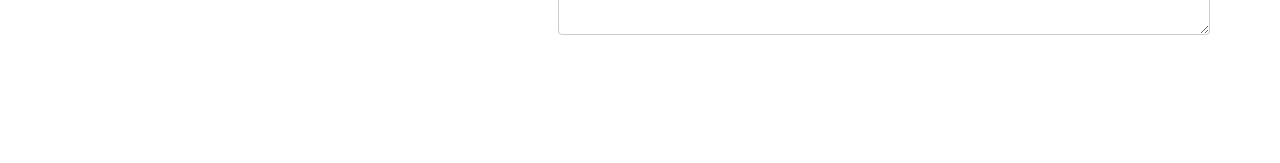
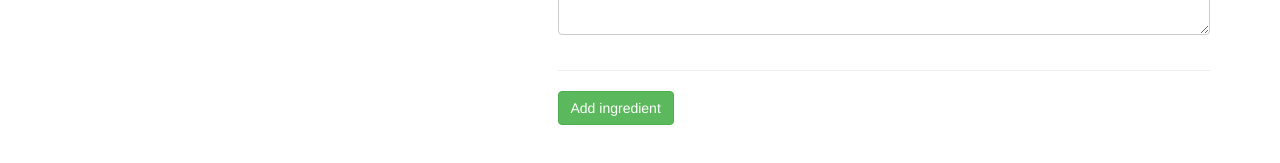
Before and after one commit to gbeto21/RecipeBook, an Angular app: page /recipes/new in a window 1280 px wide. Shown: the part 379-542 px from the top of the page. Built offline with nearby package versions, Linux system fonts and the light colour scheme.

Commit message:
The elements to ad a new ingredient was implemented.

```diff
--- a/src/app/recipes/recipe-edit/recipe-edit.component.html
+++ b/src/app/recipes/recipe-edit/recipe-edit.component.html
@@ -54,7 +54,8 @@
                     <div
                         class="row"
                         *ngFor="let ingredientCtl of recipeForm.get('ingredients').controls; let i = index"
-                        [formGroupName]="i">
+                        [formGroupName]="i"
+                        style="margin-top: 10px">
                         <div class="col-xs-8">
                             <input
                             type="text"
@@ -71,6 +72,16 @@
                             <button class="btn btn-danger">X</button>
                         </div>
                     </div>
+                    <hr>
+                    <div class="row">
+                        <div class="col-xs-12">
+                            <button
+                                type="button"
+                                class="btn btn-success"
+                                (click)="onAddIngredient()"
+                                >Add ingredient</button>
+                        </div>
+                    </div>
                 </div>
             </div>
         </form>
--- a/src/app/recipes/recipe-edit/recipe-edit.component.ts
+++ b/src/app/recipes/recipe-edit/recipe-edit.component.ts
@@ -67,4 +67,12 @@ export class RecipeEditComponent implements OnInit {
     console.log(this.recipeForm);
   }
 
+  onAddIngredient(){
+    (<FormArray>this.recipeForm.get('ingredients')).push(
+      new FormGroup({
+        'name': new FormControl(),
+        'amount': new FormControl()
+      }))
+  }
+
 }
```
